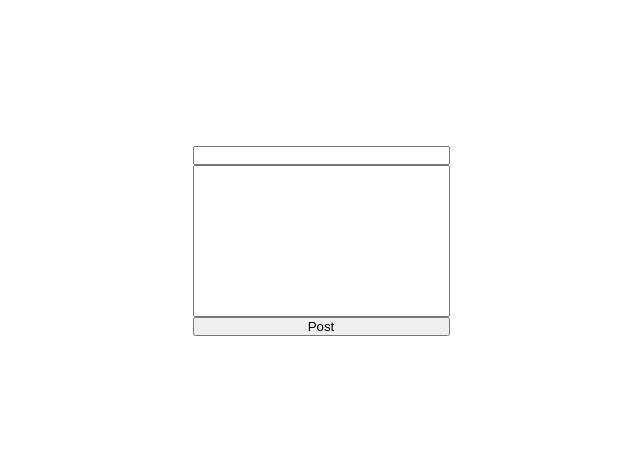
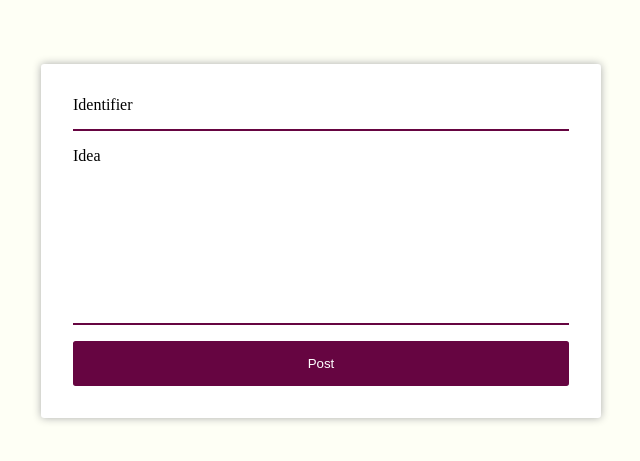
Before and after one commit to chesedcaseycollins/post, a plain HTML site: page index.html in a window 1280 px wide. Shown: the part 159-620 px from the top of the page, without its empty margins (319-959 px from the left). Drawn offline with Linux system fonts and the light colour scheme.

Commit message:
a bit of styling

```diff
--- a/index.html
+++ b/index.html
@@ -15,6 +15,7 @@
             }
 
             body {
+                background: #FEFFF5;
                 width: 100%;
                 height: 100%;
                 display: flex;
@@ -23,24 +24,78 @@
             }
 
             form {
+                background: white;
+                padding: 2em;
+                box-shadow: 0 0 .5em #ABABAB;
+                border-radius: .2em;
+                display: flex;
+                flex-direction: column;
+                gap: 1em;
+                width: 70ch;
+            }
+
+            form div {
                 display: flex;
                 flex-direction: column;
             }
 
             textarea {
+                min-height: 20ch;
                 resize: none;
+            }
+
+            button {
+                background: #660541;
+                border-style: solid;
+                border-color: #660541;
+                color: white;
+                padding: 1em;
+                border-radius: .2em;
+            }
+
+            button:active {
+                background: #A82B78;
+            }
+
+            .input {
+                border-style: none none solid none;
+                border-width: 2px;
+                border-color: #660541;
+            }
+
+            .input:focus {
+                border-style: solid;
+                border-width: .5px;
+                border-bottom-width: 2px;
             }
 
         </style>
     </head>
     <body>
         <form id="postForm">
-            <input type="text">
-            <textarea name="" id="" cols="30" rows="10"></textarea>
+            <div>
+                <label>Identifier</label>
+                <input type="text" class="input">
+            </div>
+            <div>
+                <label>Idea</label>
+                <textarea class="input"></textarea>
+            </div>
+
             <button>Post</button>
         </form>
         <script>
+            function create(input) {
 
+            }
+
+            function listen() {
+
+            }
+
+            function insert(input) {
+
+            }
         </script>
     </body>
 </html>
```
